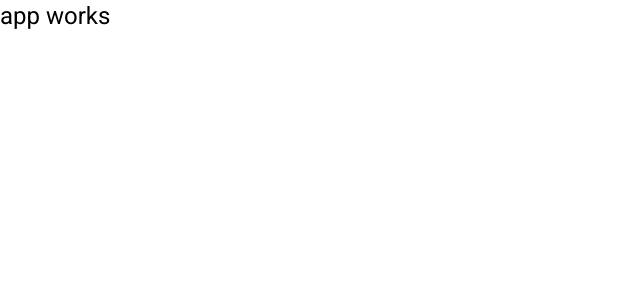
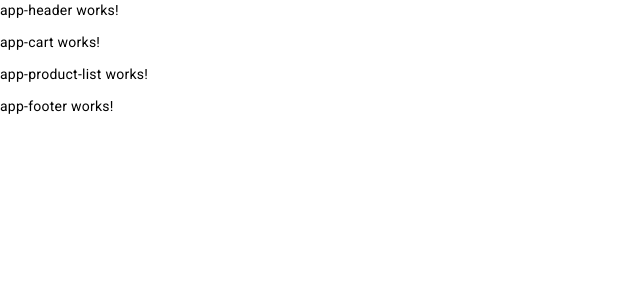
Before and after one commit to caueonofri/that-cart-view, an Angular app: page / in a window 1280 px wide. Shown: the top 300 px of the page, without its empty margins (0-640 px from the left). Built offline with nearby package versions, Linux system fonts and the light colour scheme.

Commit message:
fix: correct components' names

```diff
--- a/src/app/app-cart/app-cart.component.ts
+++ b/src/app/app-cart/app-cart.component.ts
@@ -1,7 +1,7 @@
 import { Component } from '@angular/core';
 
 @Component({
-  selector: 'app-app-cart',
+  selector: 'app-cart',
   templateUrl: './app-cart.component.html',
   styleUrls: ['./app-cart.component.css']
 })
--- a/src/app/app-footer/app-footer.component.ts
+++ b/src/app/app-footer/app-footer.component.ts
@@ -1,7 +1,7 @@
 import { Component } from '@angular/core';
 
 @Component({
-  selector: 'app-app-footer',
+  selector: 'app-footer',
   templateUrl: './app-footer.component.html',
   styleUrls: ['./app-footer.component.css']
 })
--- a/src/app/app-header/app-header.component.html
+++ b/src/app/app-header/app-header.component.html
@@ -1 +1,2 @@
 <p>app-header works!</p>
+<app-cart></app-cart>
--- a/src/app/app-header/app-header.component.ts
+++ b/src/app/app-header/app-header.component.ts
@@ -1,7 +1,7 @@
 import { Component } from '@angular/core';
 
 @Component({
-  selector: 'app-app-header',
+  selector: 'app-header',
   templateUrl: './app-header.component.html',
   styleUrls: ['./app-header.component.css']
 })
--- a/src/app/app-product-list/app-product-list.component.ts
+++ b/src/app/app-product-list/app-product-list.component.ts
@@ -1,7 +1,7 @@
 import { Component } from '@angular/core';
 
 @Component({
-  selector: 'app-app-product-list',
+  selector: 'app-product-list',
   templateUrl: './app-product-list.component.html',
   styleUrls: ['./app-product-list.component.css']
 })
--- a/src/app/app.component.html
+++ b/src/app/app.component.html
@@ -1 +1,3 @@
-<h1>app works</h1>
+<app-header></app-header>
+<app-product-list></app-product-list>
+<app-footer></app-footer>
--- a/src/app/app.module.ts
+++ b/src/app/app.module.ts
@@ -7,6 +7,7 @@ import { AppHeaderComponent } from './app-header/app-header.component';
 import { AppFooterComponent } from './app-footer/app-footer.component';
 import { AppCartComponent } from './app-cart/app-cart.component';
 import { AppProductListComponent } from './app-product-list/app-product-list.component';
+import { MatCardModule } from '@angular/material/card';
 
 @NgModule({
   declarations: [
@@ -18,7 +19,8 @@ import { AppProductListComponent } from './app-product-list/app-product-list.com
   ],
   imports: [
     BrowserModule,
-    BrowserAnimationsModule
+    BrowserAnimationsModule,
+    MatCardModule
   ],
   providers: [],
   bootstrap: [AppComponent]
```
